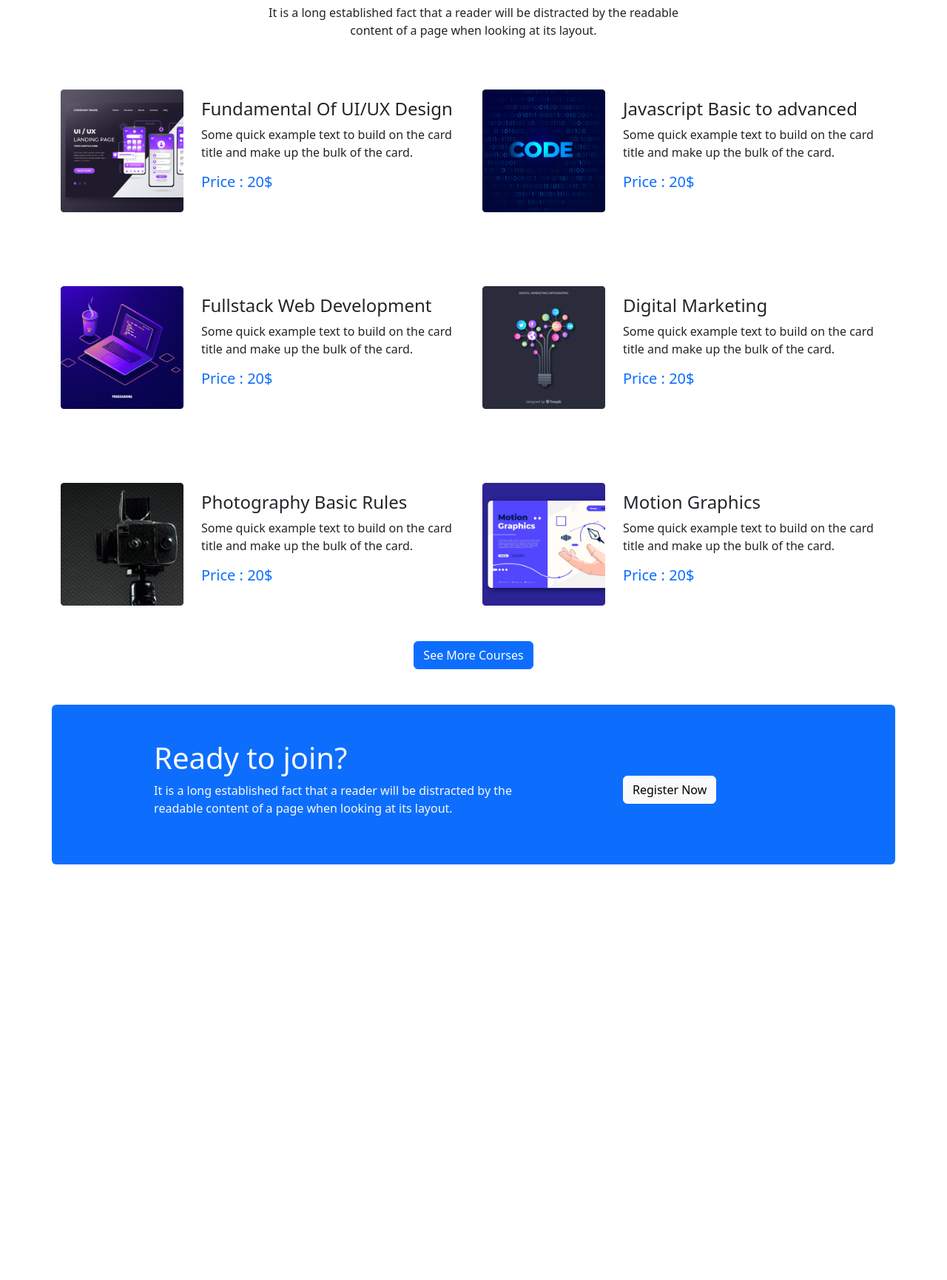
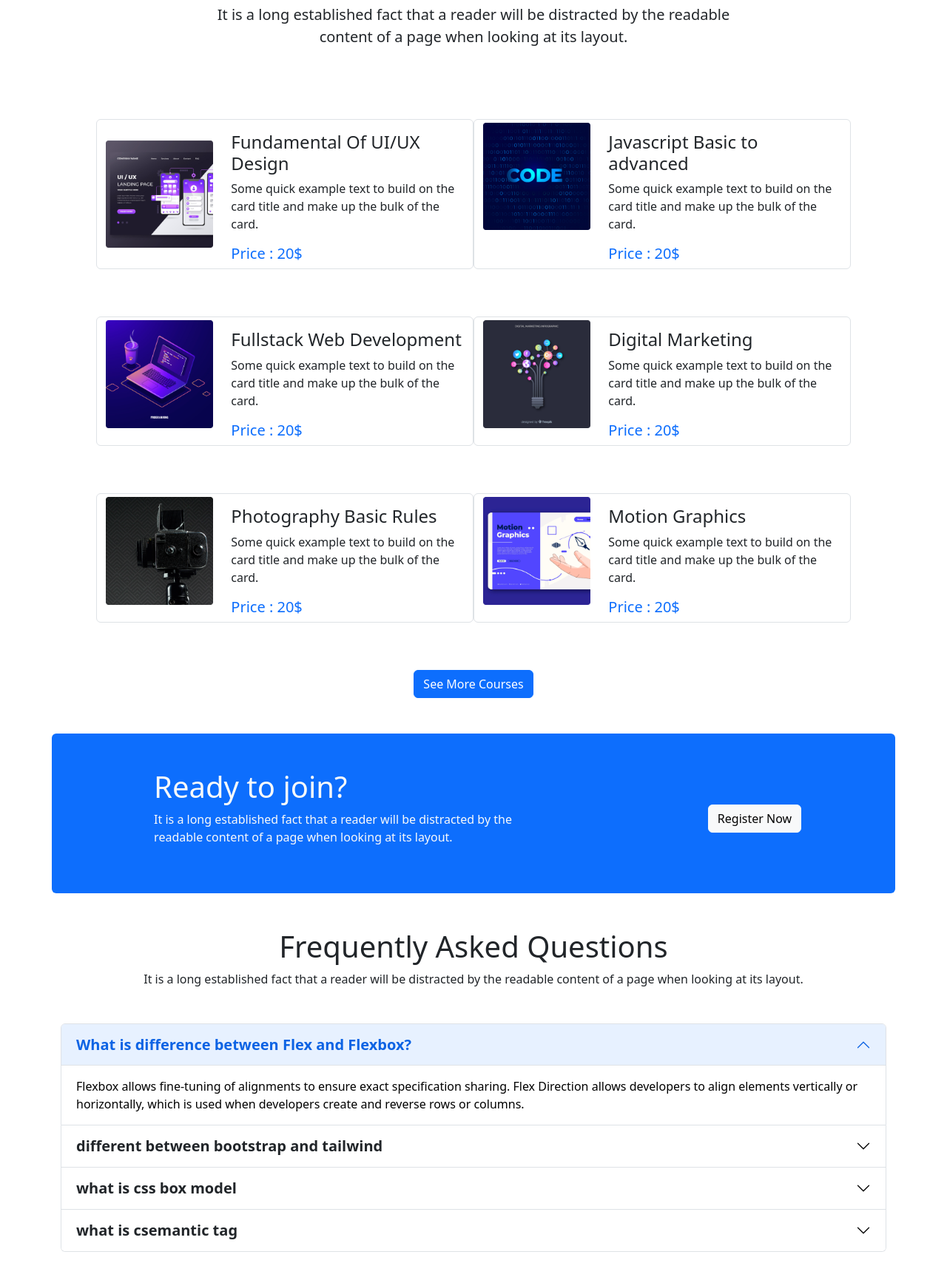
Before and after one commit to sajib63/assaignment-3, a plain HTML site: page index.html in a window 1280 px wide. Shown: the part 921-2652 px from the top of the page at 74% size. Before the commit the page ends 2138 px from the top, so only its background shows below. Drawn offline with nearby package versions, Linux system fonts and the light colour scheme.

Commit message:
Frequently Asked Questions

```diff
--- a/index.html
+++ b/index.html
@@ -115,19 +115,19 @@
          <!-- Discover Our Popular Courses -->
          <section>
             <center>
-                <h1>Discover Our Popular <br>
+                <h1 class="fs-1 fw-bold">Discover Our Popular <br>
                     Courses</h1>
-                    <p>It is a long established fact that a reader will be distracted by the readable <br>
+                    <p class="fs-5 text-white-25">It is a long established fact that a reader will be distracted by the readable <br>
                         content of a page when looking at its layout.</p>
             </center>
             <div class="container">
-                <div class="row">
-                    <div class="col-12 col-md-12 col-sm-12 col-lg-6 mt-5 mb-5">
-                        <div class="row">
-                            <div class="col-12 col-md-4 col-lg-4 mt-1 ">
+                <div class="row  m-5">
+                    <div class="col-12 col-md-12 col-sm-12 col-lg-6 mt-5 mb-3  ">
+                        <div class="row border rounded align-items-center">
+                            <div class="col-12 col-md-4 col-lg-4  ">
                                 <img src="images/course/course-1.png" class="img-fluid"  width="100%" height="100%"  alt="">
                             </div>
-                            <div class="col-12 col-md-8 col-lg-8 mt-3">
+                            <div class="col-12 col-md-8 col-lg-8 mt-3 ">
                                 <h4>Fundamental Of UI/UX Design</h4>
                                 <p>Some quick example text to build on the card title
                                     and make up the bulk of the card.</p>
@@ -137,9 +137,10 @@
                            </div>
 
                     </div>
-                    <div class="col-12 col-md-12 col-sm-12 col-lg-6 mt-5 mb-5">
-                        <div class="row">
-                            <div class="col-12 col-md-4 col-lg-4 mt-1 ">
+
+                    <div class="col-12 col-md-12 col-sm-12 col-lg-6 mt-5 mb-3 ">
+                        <div class="row border rounded">
+                            <div class="col-12 col-md-4 col-lg-4 mt-1">
                                 <img src="images/course/course-2.png" class="img-fluid"  width="100%" height="100%"  alt="">
                             </div>
                             <div class="col-12 col-md-8 col-lg-8 mt-3">
@@ -152,7 +153,7 @@
                            </div>
 
                     </div>
-                    <div class="col-12 col-md-12 col-sm-12 col-lg-6 mt-5 mb-5">
+                    <div class="col-12 col-md-12 col-sm-12 col-lg-6 mt-5 mb-3 border rounded">
                         <div class="row">
                             <div class="col-12 col-md-4 col-lg-4 mt-1 ">
                                 <img src="images/course/course-3.png" class="img-fluid"  width="100%" height="100%"  alt="">
@@ -167,7 +168,7 @@
                            </div>
 
                     </div>
-                    <div class="col-12 col-md-12 col-sm-12 col-lg-6 mt-5 mb-5 d-none d-md-block">
+                    <div class="col-12 col-md-12 col-sm-12 col-lg-6 mt-5 mb-3 d-none d-md-block border rounded">
                         <div class="row">
                             <div class="col-12 col-md-4 col-lg-4 mt-1 ">
                                 <img src="images/course/course-4.png" class="img-fluid"  width="100%" height="100%"  alt="">
@@ -182,7 +183,7 @@
                            </div>
 
                     </div>
-                    <div class="col-12 col-md-12 col-sm-12 col-lg-6 mt-5 mb-5 d-none d-md-block">
+                    <div class="col-12 col-md-12 col-sm-12 col-lg-6 mt-5 mb-3 d-none d-md-block border rounded">
                         <div class="row">
                             <div class="col-12 col-md-4 col-lg-4 mt-1 ">
                                 <img src="images/course/course-5.png" class="img-fluid"  width="100%" height="100%"  alt="">
@@ -197,7 +198,7 @@
                            </div>
 
                     </div>
-                    <div class="col-12 col-md-12 col-sm-12 col-lg-6 mt-5 mb-5 d-none d-md-block">
+                    <div class="col-12 col-md-12 col-sm-12 col-lg-6 mt-5 mb-3 d-none d-md-block border rounded">
                         <div class="row">
                             <div class="col-12 col-md-4 col-lg-4 mt-1 ">
                                 <img src="images/course/course-6.png" class="img-fluid"  width="100%" height="100%"  alt="">
@@ -235,16 +236,17 @@
      <section>
       <div class="container mt-5 mb-5 bg-primary rounded">
         <div class="row">
-          <div class="col-12 col-sm-12 col-md-8 mt-5 mb-5 text-light d-flex justify-content-center align-items-center">
+          <div class="col-12 col-sm-12 col-md-12 col-lg-8 mt-5 mb-5 text-light d-flex justify-content-center align-items-center">
 
        <div>   <h1 >Ready to join?</h1>
         <p >It is a long established fact that a reader will be distracted by the <br>
           readable content of a page when looking at its layout.</p></div>
 
           </div>
-          <div class="col-12 col-sm-12 col-md-4 mt-5 mb-5 justify-content-center align-items-center">
+          <div class="col-12 col-sm-12  col-md-12 col-lg-4 mt-5 mb-5 justify-content-center align-items-center">
 
-              <!-- Button trigger modal -->
+              <center>
+                <!-- Button trigger modal -->
               <p class="mt-5"></p>
               <button type="button" class="btn btn-light" data-bs-toggle="modal" data-bs-target="#staticBackdrop">
                 Register Now
@@ -276,6 +278,7 @@
                   </div>
                 </div>
               </div>
+              </center>
 
           </div>
         </div>
@@ -283,6 +286,73 @@
      </section>
 
          <!-- ready to join end -->
+
+
+         <!-- Frequently Asked Questions start -->
+         <section class="container-sm mt-5">
+          <center class="mb-5">
+            <h1>Frequently Asked Questions</h1>
+            <p>It is a long established fact that a reader will be distracted by the readable
+              content of a page when looking at its layout.</p>
+          </center>
+          <div class="accordion" id="accordionExample">
+            <div class="accordion-item">
+              <h2 class="accordion-header" id="headingOne">
+                <button class="accordion-button fw-bold fs-5" type="button" data-bs-toggle="collapse" data-bs-target="#collapseOne" aria-expanded="true" aria-controls="collapseOne">
+                  What is difference between Flex and Flexbox?
+                </button>
+              </h2>
+              <div id="collapseOne" class="accordion-collapse collapse show" aria-labelledby="headingOne" data-bs-parent="#accordionExample">
+                <div class="accordion-body">
+                Flexbox allows fine-tuning of alignments to ensure exact specification sharing. Flex Direction allows developers to align elements vertically or horizontally, which is used when developers create and reverse rows or columns.
+                </div>
+              </div>
+            </div>
+            <div class="accordion-item">
+              <h2 class="accordion-header" id="headingTwo">
+                <button class="accordion-button collapsed fw-bold fs-5" type="button" data-bs-toggle="collapse" data-bs-target="#collapseTwo" aria-expanded="false" aria-controls="collapseTwo">
+                  different between bootstrap and tailwind
+                </button>
+              </h2>
+              <div id="collapseTwo" class="accordion-collapse collapse" aria-labelledby="headingTwo" data-bs-parent="#accordionExample">
+                <div class="accordion-body">
+                  Bootstrap is a component-based framework, which means it comes with prebuilt components and includes other utilities for layering displays, spacing, etc. Tailwind, on the other hand, CSS is a utility-first framework. Using Tailwind CSS is akin to writing regular CSS. Unlike Bootstrap, it has no prebuilt components
+                </div>
+              </div>
+            </div>
+            <div class="accordion-item">
+              <h2 class="accordion-header" id="headingThree">
+                <button class="accordion-button collapsed fw-bold fs-5" type="button" data-bs-toggle="collapse" data-bs-target="#collapseThree" aria-expanded="false" aria-controls="collapseThree">
+                  what is css box model
+                </button>
+              </h2>
+              <div id="collapseThree" class="accordion-collapse collapse" aria-labelledby="headingThree" data-bs-parent="#accordionExample">
+                <div class="accordion-body">
+                  In CSS, the term "box model" is used when talking about design and layout. The CSS box model is essentially a box that wraps around every HTML element.
+                </div>
+              </div>
+            </div>
+
+
+            <div class="accordion-item">
+              <h2 class="accordion-header" id="headingFour">
+                <button class="accordion-button collapsed fw-bold fs-5" type="button" data-bs-toggle="collapse" data-bs-target="#collapseFour" aria-expanded="false" aria-controls="collapseFour">
+                  what is csemantic tag
+                </button>
+              </h2>
+              <div id="collapseFour" class="accordion-collapse collapse" aria-labelledby="headingFour" data-bs-parent="#accordionExample">
+                <div class="accordion-body">
+                  The HTML semantics refers to the tags that provide meaning to an HTML page rather than just presentation. It makes HTML more comprehensible by better defining the different sections and layout of web pages
+                </div>
+              </div>
+            </div>
+          </div>
+
+         </section>
+
+
+
+         <!-- Frequently Asked Questions end -->
 
 
     </main>
```
